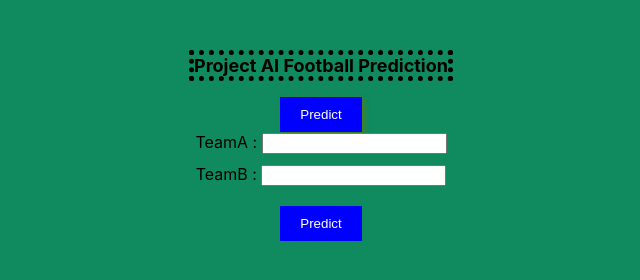
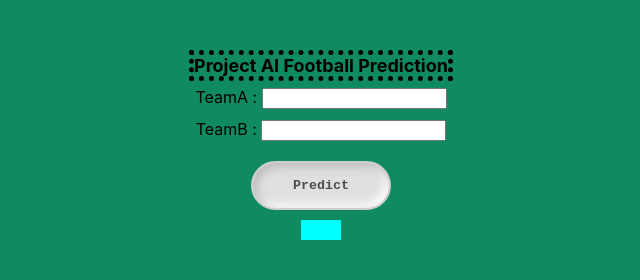
Before and after one commit to ImNotThatPro/Project-AI-Football-Predictor, a plain HTML site: page index.html in a window 1280 px wide. Shown: the whole page, without its empty margins (319-959 px from the left). Drawn offline with Linux system fonts and the light colour scheme.

```diff
--- a/index.html
+++ b/index.html
@@ -11,7 +11,6 @@
     CREATE A ROOT DIRECTORY THAT FOR NOW HAVE A PREDICT BUTTON, AND WHEN CLICK, REDIRECT TO PREDICT PAGES -->
     <div class = 'container'>
         <div class = 'title'>Project AI Football Prediction</div>
-        <button class ='predict-btn' id = 'predict-btn'>Predict</button>
         <label>TeamA : <input type="text" id='teamA'></label>
         <label>TeamB : <input type="text" id='teamB'></label>
         <button onclick="getPrediction()" class="prediction-btn">Predict</button>
--- a/static/css/style.css
+++ b/static/css/style.css
@@ -7,22 +7,6 @@ body{
     align-items: center;
     -webkit-font-smoothing:antialiased;
     flex-direction: column;
-}
-
-.predict-btn{
-
-    color: white;
-    background: blue;
-    padding: 10px 20px ;
-    border: none;
-    cursor: pointer;
-    display: block;
-    box-shadow: 2px 2px 5px #557d0c;
-    border: #59b313;
-    margin-top: 10px;
-}
-.predict-btn:hover{
-    background-color: darkblue;
 }
 .title{
     display: flex;
@@ -46,12 +30,29 @@ label{
     margin-bottom: 10px;
 }
 .prediction-btn{
-    color: white;
-    background-color: blue;
+    color: #4d4d4d;
+    background-color: #e0e0e0;
     margin-top: 10px;
-    border: none;
-    padding: 10px 20px ;
+    padding: 15px 40px;
+    cursor: pointer;
+    font-family: monospace;
+    font-weight: bold;
+    border-radius: 100px;
+    border: 2px solid rgb(206, 206, 206) ;
+    box-shadow: inset 4px 4px 10px #bcbcbc,
+        inset -4px -4px 10px #ffffff;
 }
 .prediction-btn:hover{
-    background-color: darkblue;
+       box-shadow: inset 4px 4px 10px #bcbcbc,
+            inset -4px -4px 10px #ffffff,
+            2px 2px 10px #bcbcbc,
+            -2px -2px 10px #ffffff;
 }
+.result{
+    display: flex;
+    font-size: 10px;
+    font-weight: bold;
+    background-color: aqua;
+    border: firebrick;
+    padding: 10px 20px;
+}
--- a/static/js/script.js
+++ b/static/js/script.js
@@ -6,5 +6,5 @@ async function getPrediction(){
     const result = await response.json();
     console.log(result)
     console.log(url)
-    document.getElementById('result').innerText = `Prediction : ${result.prediction}`
+    document.getElementById('result').innerText = `Prediction : ${result.prediction} Accuracy ~ 52%`
 }
```
Also changed, not shown: 3 other files.
